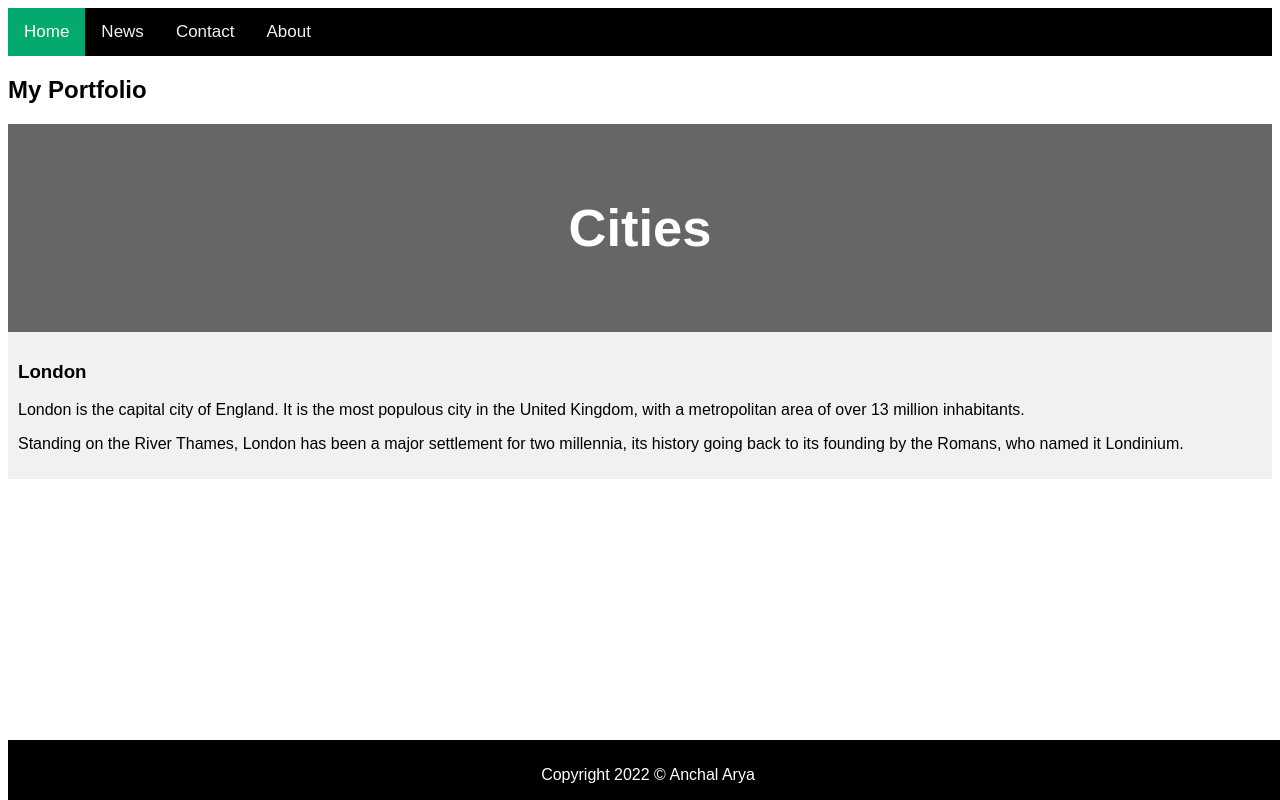
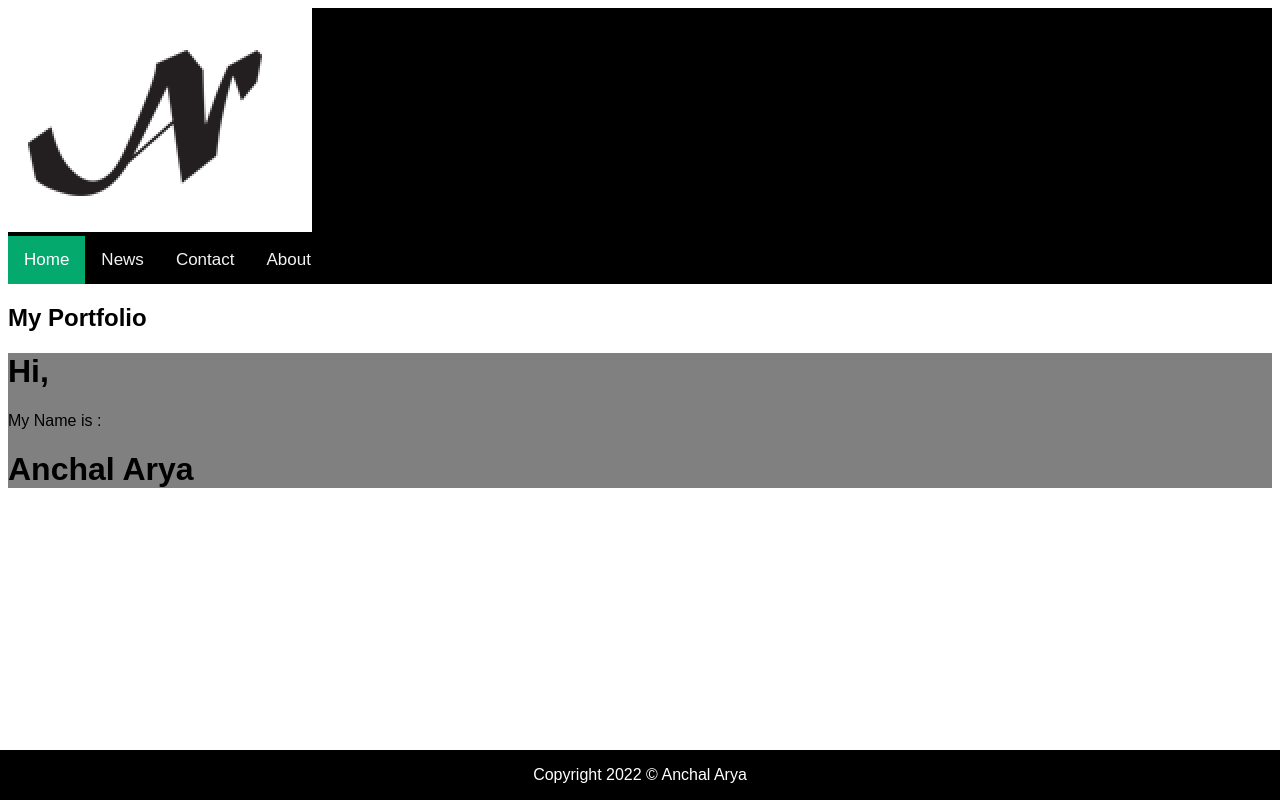
Before and after one commit to anchalarya/UX_UI_HW_17, a plain HTML site: page index.html in a window 1280 px wide. Drawn offline with Linux system fonts and the light colour scheme.

Commit message:
Minor Updates

```diff
--- a/css/styles.css
+++ b/css/styles.css
@@ -15,10 +15,9 @@ header {
     color: white;
 }
 
-/* Container for flexboxes */
-section {
-    display: -webkit-flex;
-    display: flex;
+
+.my-background {
+    background-color: grey
 }
 
 /* Style the navigation menu */
@@ -43,6 +42,10 @@ article {
     flex: 3;
     background-color: #f1f1f1;
     padding: 10px;
+}
+
+.logo {
+    background-color: black;
 }
 
 .topnav {
@@ -73,9 +76,9 @@ article {
 footer {
     position: absolute;
     bottom: 0;
+    left: 0%;
     width: 100%;
     background-color: black;
-    padding-top: 10px;
     text-align: center;
     color: white;
 }
--- a/index.html
+++ b/index.html
@@ -8,6 +8,9 @@
     <link rel="stylesheet" href="css/styles.css" />
   </head>
   <body>
+   <div class="logo">
+      <img src="images/logo.jpg" alt="Logo">
+   </div>
     <div class="topnav">
       <a class="active" href="#home">Home</a>
       <a href="#news">News</a>
@@ -16,25 +19,11 @@
     </div>
     <h2>My Portfolio</h2>
 
-    <header>
-      <h2>Cities</h2>
-    </header>
-
-    <section>
-      <article>
-        <h1>London</h1>
-        <p>
-          London is the capital city of England. It is the most populous city in
-          the United Kingdom, with a metropolitan area of over 13 million
-          inhabitants.
-        </p>
-        <p>
-          Standing on the River Thames, London has been a major settlement for
-          two millennia, its history going back to its founding by the Romans,
-          who named it Londinium.
-        </p>
-      </article>
-    </section>
+    <div class="my-background" >
+        <h1>Hi,</h1>
+        <p>My Name is : </p>
+        <h1>Anchal Arya</h1>
+    </div>
 
     <footer>
       <p>Copyright 2022 &copy; Anchal Arya</p>
```
Also changed, not shown: images/background-image.jpg (added), 1 other file. Lines whose indentation alone changed are shown as unchanged.
